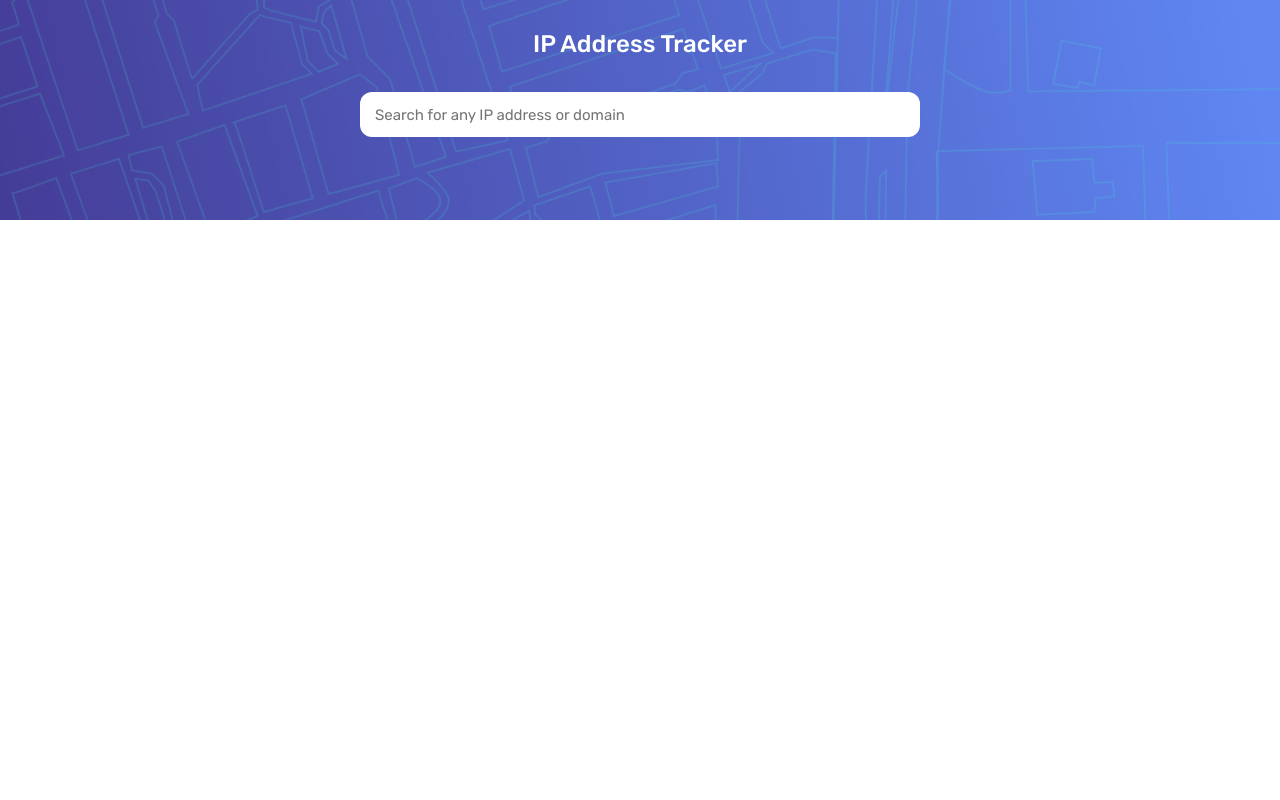
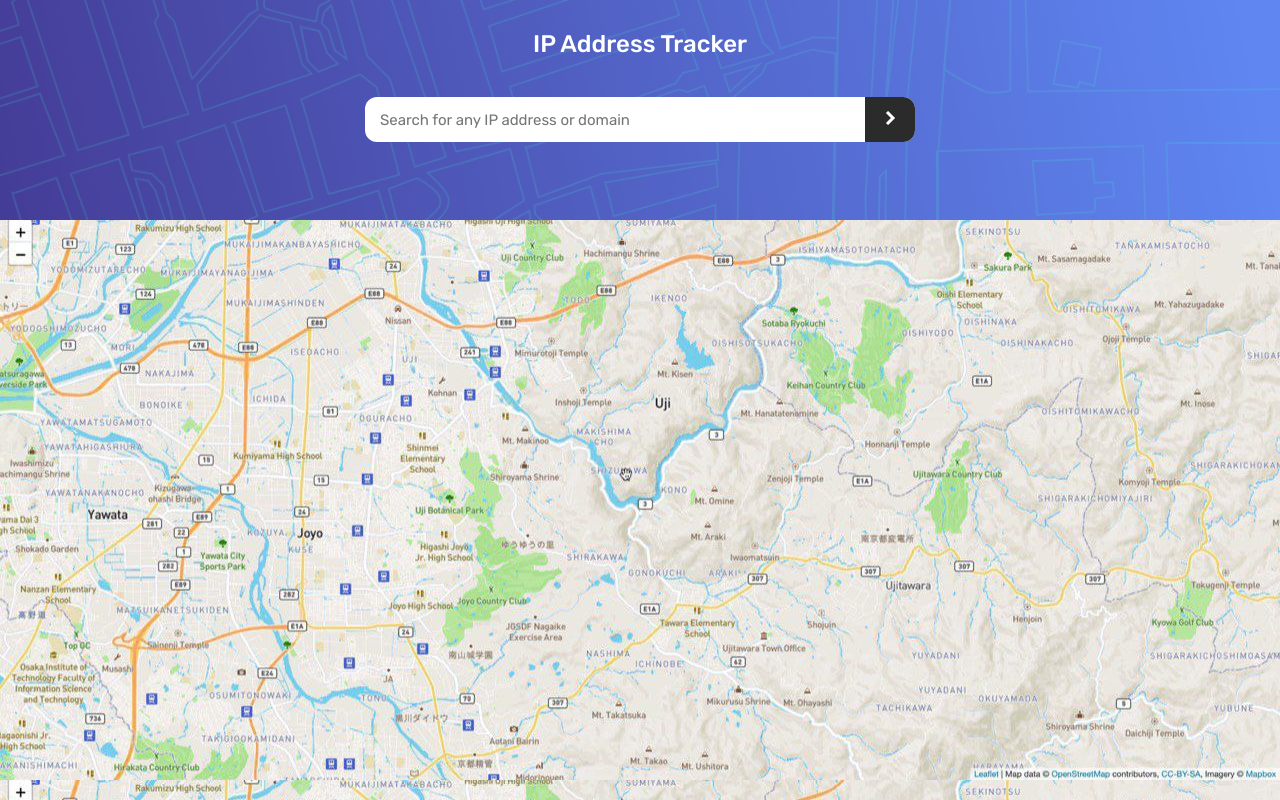
Before and after one commit to alikssant/IP-address-tracker, a React (Create React App) app: page / in a window 1280 px wide. Built offline with nearby package versions, Linux system fonts and the light colour scheme.

Commit message:
styling of header

```diff
--- a/src/App.js
+++ b/src/App.js
@@ -2,6 +2,7 @@ export default function App() {
   return (
     <div className="main">
       <Header />
+      <div className="map-container"></div>
     </div>
   );
 }
@@ -17,10 +18,15 @@ function Header() {
 
 function Search() {
   return (
-    <input
-      className="search"
-      type="text"
-      placeholder="Search for any IP address or domain"
-    ></input>
+    <div className="search-form">
+      <input
+        className="search"
+        type="text"
+        placeholder="Search for any IP address or domain"
+      />
+      <button className="arrow-button">
+        <img src="/images/icon-arrow.svg" alt="arrow icon" />
+      </button>
+    </div>
   );
 }
--- a/src/index.css
+++ b/src/index.css
@@ -35,19 +35,43 @@
 
 .header h3 {
   margin-top: 30px;
-  margin-bottom: 34px;
+  margin-bottom: 24px;
   font-weight: var(--font-weight-medium);
   font-size: x-large;
 }
 
+.search-form {
+  width: 100%;
+  max-width: 550px;
+  margin: 15px 0;
+  position: relative;
+}
+
 .search {
-  width: 35rem;
+  width: 100%;
   height: 45px;
   padding: 15px;
   border: none;
-  border-radius: 12px;
   outline: none;
   font-size: 15px;
   cursor: pointer;
-  background-color: #fff;
+  border-radius: 12px;
 }
+.arrow-button {
+  width: 50px;
+  height: 100%;
+  background-color: var(--very-dark-gray);
+  border: none;
+  outline: none;
+  cursor: pointer;
+  position: absolute;
+  right: 0;
+  border-top-right-radius: 12px;
+  border-bottom-right-radius: 12px;
+}
+
+.map-container {
+  background-image: url(/public/images/img23.jpg);
+  background-size: contain;
+  height: calc(100vh - 220px);
+}
```
